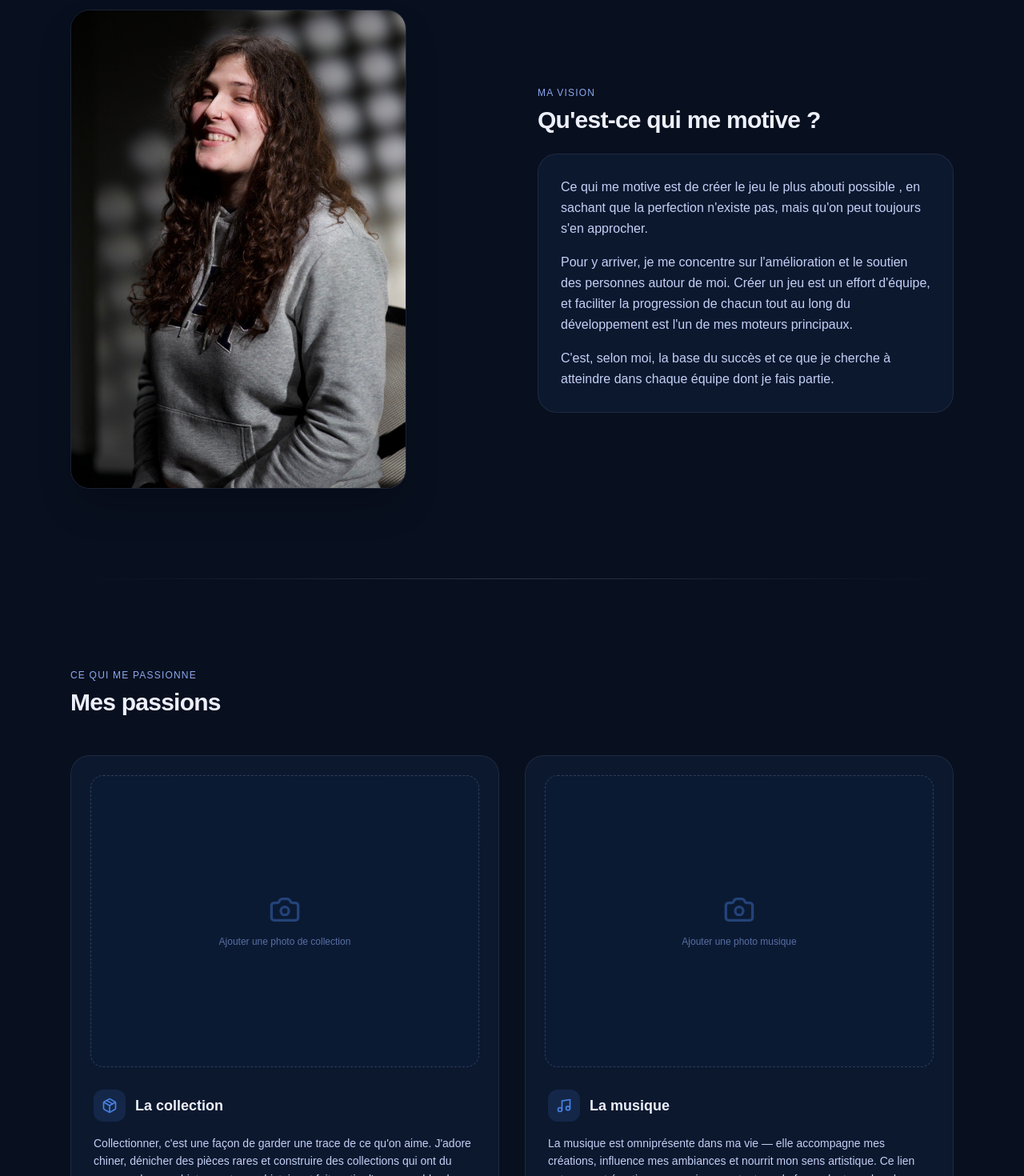
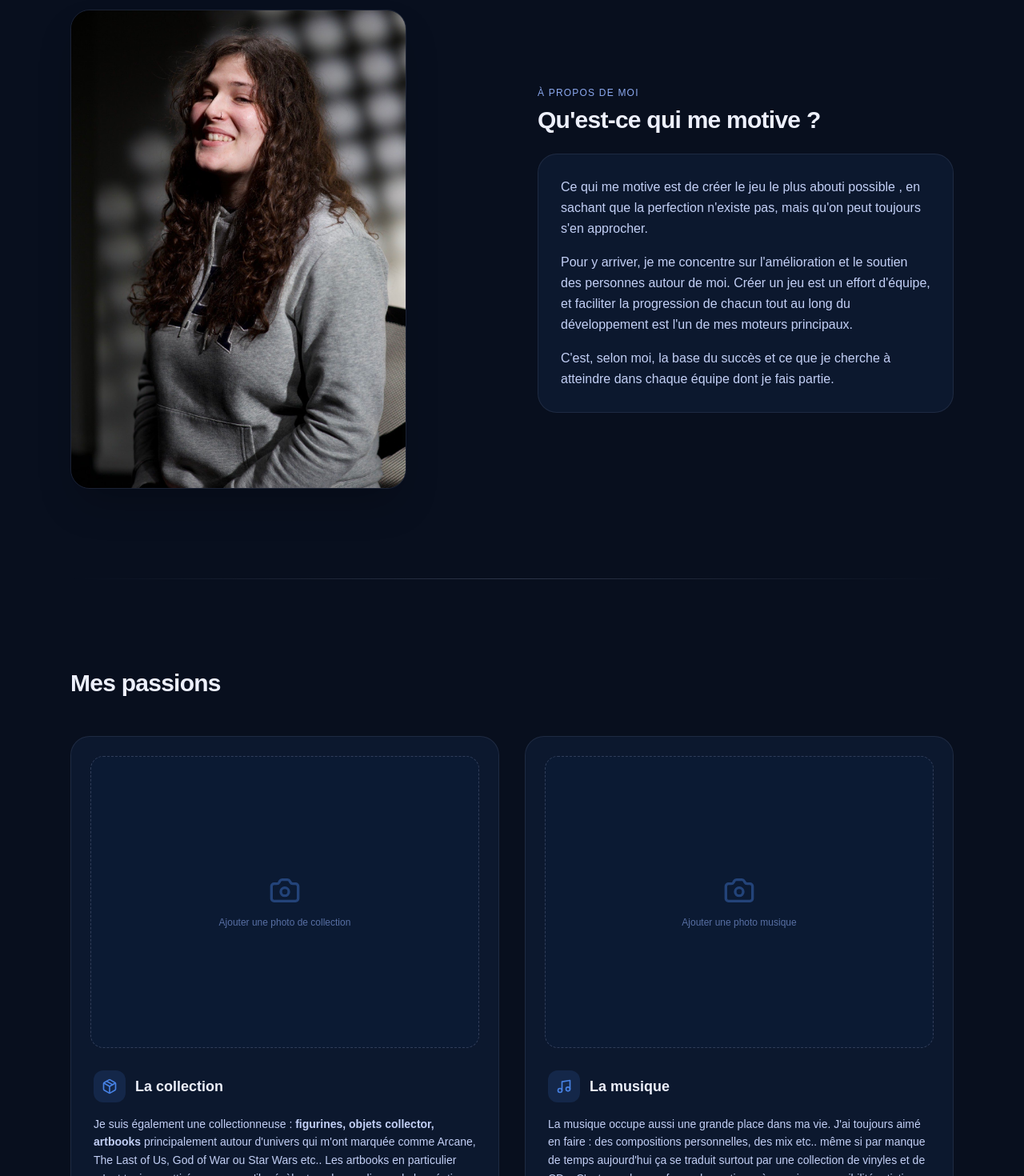
Before and after one commit to ghostofus/louann_portfolio, a Next.js app: page /about in a window 1280 px wide. Shown: the part 1330-2800 px from the top of the page at 80% size. Built offline with nearby package versions, Linux system fonts and the light colour scheme.

Commit message:
descripiton de mes passions

```diff
--- a/app/about/page.js
+++ b/app/about/page.js
@@ -173,7 +173,7 @@ export default function AboutPage() {
                             <div className="flex flex-col gap-6">
                                 <motion.div variants={fadeUp}>
                                     <p className="text-xs text-[#8BA8EE] uppercase tracking-widest mb-2">À propos de moi</p>
-                                    <h1 className="text-4xl font-semibold tracking-tight">Comment j'en suis arrivée là</h1>
+                                    <h1 className="text-4xl font-semibold tracking-tight">Qui je suis ?</h1>
                                 </motion.div>
                                 <motion.p variants={fadeUp} className="text-[#C3D0F6] leading-relaxed">
                                     Je suis Lou-Ann Barry, étudiante en dernière année de licence à l'ICAN Lyon, et je me spécialise vers la production de jeux vidéo. Si vous êtes arrivé sur cette page, c'est que vous voulez en savoir un peu plus sur moi.
@@ -213,7 +213,7 @@ export default function AboutPage() {
 
                             <motion.div variants={fadeUp} className="flex flex-col gap-6">
                                 <div>
-                                    <p className="text-xs text-[#8BA8EE] uppercase tracking-widest mb-2">Ma vision</p>
+                                    <p className="text-xs text-[#8BA8EE] uppercase tracking-widest mb-2">À propos de moi</p>
                                     <h2 className="text-3xl font-semibold tracking-tight">Qu'est-ce qui me motive ?</h2>
                                 </div>
                                 <div className="rounded-3xl border border-[#C3D0F6]/10 bg-[#1F3E71]/20 p-7 flex flex-col gap-4">
@@ -236,7 +236,6 @@ export default function AboutPage() {
                     {/* ——— SECTION 2 : Mes passions ——— */}
                     <section className="mx-auto max-w-6xl px-6 py-20 md:py-28">
                         <motion.div variants={fadeUp} initial="initial" whileInView="animate" viewport={{ once: true }} className="mb-12">
-                            <p className="text-xs text-[#8BA8EE] uppercase tracking-widest mb-2">Ce qui me passionne</p>
                             <h2 className="text-3xl font-semibold tracking-tight">Mes passions</h2>
                         </motion.div>
 
@@ -257,7 +256,7 @@ export default function AboutPage() {
                                         <h3 className="text-lg font-semibold">La collection</h3>
                                     </div>
                                     <p className="text-[#C3D0F6] text-sm leading-relaxed">
-                                        Collectionner, c'est une façon de garder une trace de ce qu'on aime. J'adore chiner, dénicher des pièces rares et construire des collections qui ont du sens — chaque objet raconte une histoire et fait partie d'un ensemble plus grand.
+                                        Je suis également une collectionneuse : <b>figurines, objets collector, artbooks</b> principalement autour d'univers qui m'ont marquée comme Arcane, The Last of Us, God of War ou Star Wars etc.. Les artbooks en particulier m'ont toujours attirée pour ce qu'ils révèlent sur les coulisses de la création, les choix artistiques, le making-of. C'est d'ailleurs cette curiosité pour ce qui se passe derrière l'écran qui m'a, en partie, donné envie de travailler dans le jeu vidéo.
                                     </p>
                                 </div>
                             </motion.div>
@@ -276,7 +275,7 @@ export default function AboutPage() {
                                         <h3 className="text-lg font-semibold">La musique</h3>
                                     </div>
                                     <p className="text-[#C3D0F6] text-sm leading-relaxed">
-                                        La musique est omniprésente dans ma vie — elle accompagne mes créations, influence mes ambiances et nourrit mon sens artistique. Ce lien entre son et émotion me passionne autant que la façon dont une bande-son peut transformer une expérience de jeu.
+                                        La musique occupe aussi une grande place dans ma vie. J'ai toujours aimé en faire : des compositions personnelles, des mix etc.. même si par manque de temps aujourd'hui ça se traduit surtout par une collection de vinyles et de CDs. C'est une de mes façon de continuer à nourrir ma sensibilité artistique et d'enrichir ma vision sur les projets.
                                     </p>
                                 </div>
                             </motion.div>
```
